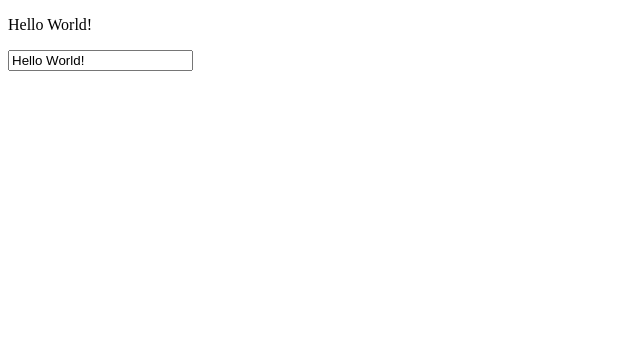
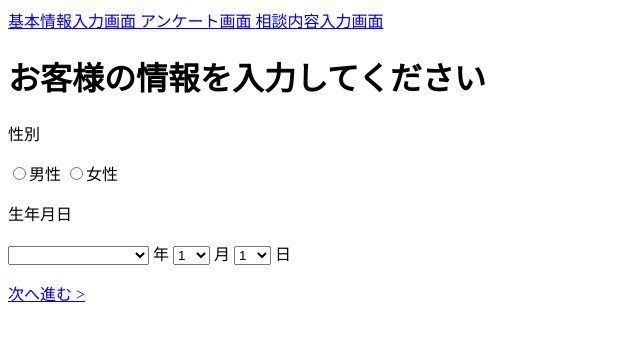
Before and after one commit to Acererak1997/vue-prject, a Vue app: page /#/page1 in a window 1280 px wide. Shown: the top 340 px of the page, without its empty margins (0-640 px from the left). Built offline with nearby package versions, Linux system fonts and the light colour scheme.

Commit message:
Vue課題 2-1.1

```diff
--- a/package.json
+++ b/package.json
@@ -9,7 +9,8 @@
   },
   "dependencies": {
     "core-js": "^3.6.5",
-    "vue": "^2.6.11"
+    "vue": "^2.6.11",
+    "vue-router": "^3.3.4"
   },
   "devDependencies": {
     "@vue/cli-plugin-babel": "~4.4.0",
--- a/public/index.html
+++ b/public/index.html
@@ -1,17 +1,11 @@
 <!DOCTYPE html>
-<html lang="en">
+<html lang="ja">
   <head>
     <meta charset="utf-8">
-    <meta http-equiv="X-UA-Compatible" content="IE=edge">
     <meta name="viewport" content="width=device-width,initial-scale=1.0">
-    <link rel="icon" href="<%= BASE_URL %>favicon.ico">
-    <title><%= htmlWebpackPlugin.options.title %></title>
+    <title>入力フォーラム</title>
   </head>
   <body>
-    <noscript>
-      <strong>We're sorry but <%= htmlWebpackPlugin.options.title %> doesn't work properly without JavaScript enabled. Please enable it to continue.</strong>
-    </noscript>
     <div id="app"></div>
-    <!-- built files will be auto injected -->
   </body>
 </html>
--- a/src/App.vue
+++ b/src/App.vue
@@ -1,21 +1,8 @@
 <template>
   <div>
-    <p v-if="msg.length > 0">
-      {{msg}}
-    </p>
-    <p v-else>
-      no text
-    </p>
-    <input type="text" v-model="msg">
+    <router-link to="/page1">基本情報入力画面 </router-link>
+    <router-link to="/page2"> アンケート画面 </router-link>
+    <router-link to="/page3"> 相談内容入力画面 </router-link>
+    <router-view></router-view>
   </div>
 </template>
-
-<script>
-export default {
-  data () {
-    return {
-      msg: 'Hello World!'
-    }
-  }
-}
-</script>
--- /dev/null
+++ b/src/components/Page_1.vue
@@ -0,0 +1,75 @@
+<template>
+  <div>
+    <h1>お客様の情報を入力してください</h1>
+    <p>性別</p>
+    <form>
+      <input type="radio" value="男性" name="sex" />男性
+      <input type="radio" value="女性" name="sex" />女性
+    </form>
+    <p>生年月日</p>
+    <p>
+      <select v-model="year" @change="getDays">
+        <option v-for="n in 99" :key="n">{{ n + 1921 }}（ {{ wareki(n)}} ）</option>
+      </select>
+      年
+      <select v-model="month" @change="getDays">
+        <option v-for="n in 12" :key="n">{{ n }}</option>
+      </select>
+      月
+      <select v-model="day">
+        <option v-for="n in days_max" :key="n">{{ n }}</option>
+      </select>
+      日
+    </p>
+    <router-link to="/page2">次へ進む ></router-link>
+  </div>
+</template>
+
+<script>
+export default {
+  data() {
+    return {
+      year: 2000,
+      month: 1,
+      day: 1,
+      days_max: ""
+    };
+  },
+  created: function() {
+    this.getDays();
+  },
+  methods: {
+    getDays: function() {
+      this.days_max = new Date(this.year, this.month, 0).getDate();
+    },
+    wareki: function(n) {
+      if( n > 97 ) {
+        return `令和${n - 97}年`;
+      }
+      if(n > 66) {
+        return `平成${n - 66}年`;
+      }
+      if(n > 3) {
+        return `昭和${n - 3}年`;
+      }
+      if(n > 0) {
+        return `大正${12 + n}年`;
+      }
+      // switch (n) {
+      //   case n > 97:
+      //     `令和${n - 97}年`;
+      //     break;
+      //   case n > 66:
+      //     `平成${n - 66}`;
+      //     break;
+      //   case n > 3:
+      //     `昭和${n - 63}`;
+      //     break;
+      //   case n > 0:
+      //     `大正${n - 0}`;
+      //     break;
+      // }
+    }
+  }
+};
+</script>
--- /dev/null
+++ b/src/components/Page_2.vue
@@ -0,0 +1,55 @@
+<template>
+  <div>
+    <h1>以下の質問にお答えください</h1>
+    <p>現在、生命保険に加入されていますか？</p>
+    <form @change="second()">
+      <input name="question" type="radio" />はい
+      <input name="question" type="radio" />いいえ
+    </form>
+
+    <div v-if="secondQuestion">
+      <p>現在入院中ですか。または、最近３ヶ月以内に医師の診察・検査の結果、入院・手術をすすめられたことはありますか？</p>
+      <form @change="third()">
+        <input name="question" type="radio" />はい
+        <input name="question" type="radio" />いいえ
+      </form>
+    </div>
+
+    <div v-if="thirdQuestion">
+      <p>過去５年以内に、病気や怪我で、手術を受けたことまたは継続して７ヶ月の入院をしたことがありますか？</p>
+      <form>
+        <input name="question" type="radio" />はい
+        <input name="question" type="radio" />いいえ
+      </form>
+    </div>
+      <router-link to="../App.vue">＜ 前へ戻る</router-link>
+      <router-link to="/page3">次へ進む ></router-link>
+  </div>
+</template>
+
+<script>
+export default {
+  data: function() {
+    return {
+      secondQuestion: false,
+      thirdQuestion: false
+    };
+  },
+  methods: {
+    second: function() {
+      if (this.secondQuestion === false) {
+        this.secondQuestion = true;
+      }
+      this.secondQuestion === true;
+      return;
+    },
+    third: function() {
+      if (this.thirdQuestion === false) {
+        this.thirdQuestion = true;
+      }
+      this.thirdQuestion === true;
+      return;
+    }
+  }
+};
+</script>
--- /dev/null
+++ b/src/components/Page_3.vue
@@ -0,0 +1,15 @@
+<template>
+  <div>
+    <h1>ご相談内容をご記入ください</h1>
+    <p>-ご相談内容-</p>
+    <textarea cols="30" rows="30"></textarea>
+    <p>
+      <router-link to="/page2">＜ 前へ戻る</router-link>
+      <router-link to="/page3">次へ進む ></router-link>
+    </p>
+  </div>
+</template>
+
+<script>
+export default {};
+</script>
--- a/src/main.js
+++ b/src/main.js
@@ -1,8 +1,10 @@
 import Vue from 'vue'
 import App from './App.vue'
+import router from './route.js'
 
 Vue.config.productionTip = false
 
 new Vue({
+  router,
   render: h => h(App),
 }).$mount('#app')
--- /dev/null
+++ b/src/route.js
@@ -0,0 +1,19 @@
+import Vue from 'vue'
+import VueRouter from "vue-router"
+import Page_1 from "./components/Page_1.vue"
+import Page_2 from "./components/Page_2.vue"
+import Page_3 from "./components/Page_3.vue"
+
+Vue.use(VueRouter)
+
+const routes = [
+  { path: '/page1', component: Page_1 },
+  { path: '/page2', component: Page_2 },
+  { path: '/page3', component: Page_3 }
+]
+
+const router = new VueRouter({
+  routes: routes
+})
+
+export default router
```
Also changed, not shown: 1 other file (tests, documents, lock files or other folders).
